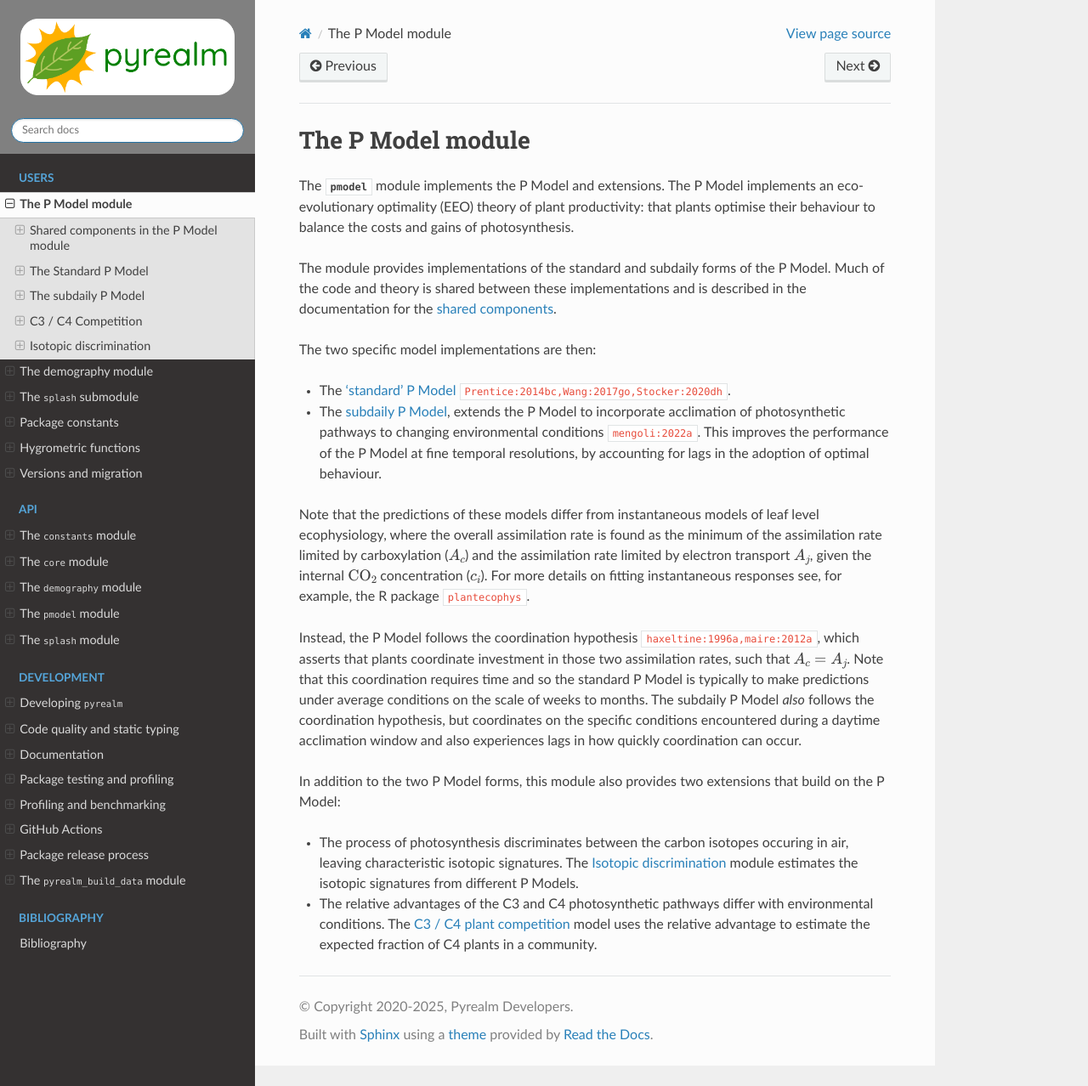
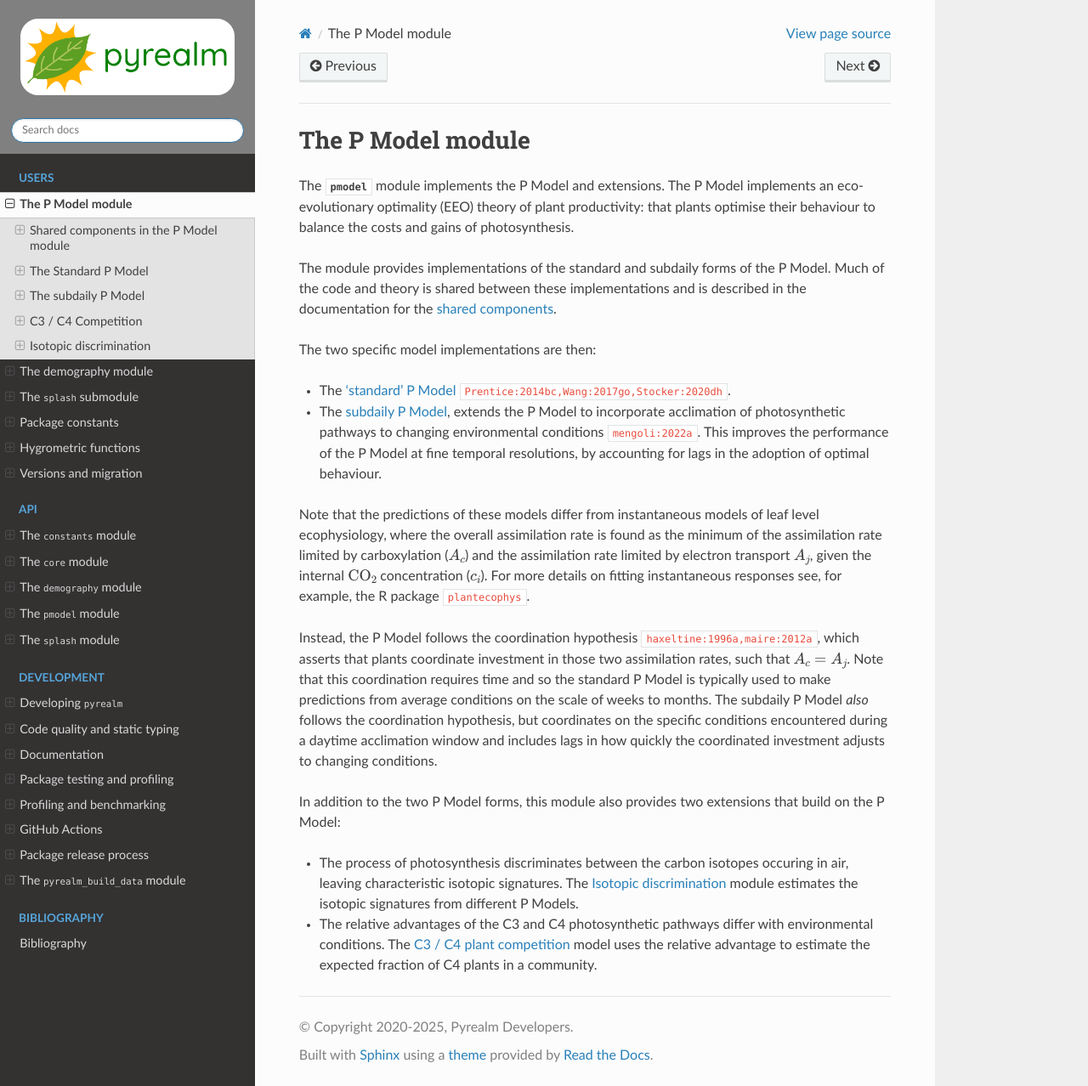
Before and after one commit to ImperialCollegeLondon/pyrealm, a Sphinx documentation site: the page built from docs/source/users/pmodel/module_overview.md, in a window 1280 px wide and 1278 px high. Shown: the whole window at 85% size. Built offline with Sphinx 7.4.7 and the Read the Docs theme 3.1.0, drawn with Linux system fonts in a browser that asks for light colours; cross-references to code outside the pages are shown as plain code; the version number is read from the project's files by our own code.

Commit message:
Review fixes

```diff
--- a/docs/source/users/pmodel/module_overview.md
+++ b/docs/source/users/pmodel/module_overview.md
@@ -51,11 +51,11 @@ details on fitting instantaneous responses see, for example, the R package
 Instead, the P Model follows the coordination hypothesis
 {cite}`haxeltine:1996a,maire:2012a`, which asserts that plants coordinate investment in
 those two assimilation rates, such that $A_c = A_j$. Note that this coordination
-requires time and so the standard P Model is typically to make predictions under average
-conditions on the scale of weeks to months. The subdaily P Model _also_ follows the
-coordination hypothesis, but coordinates on the specific conditions encountered during a
-daytime acclimation window and also experiences lags in how quickly coordination can
-occur.
+requires time and so the standard P Model is typically used to make predictions from
+average conditions on the scale of weeks to months. The subdaily P Model _also_ follows
+the coordination hypothesis, but coordinates on the specific conditions encountered
+during a daytime acclimation window and includes lags in how quickly the coordinated
+investment adjusts to changing conditions.
 
 In addition to the two P Model forms, this module also provides two extensions that
 build on the P Model:
```
Also changed, not shown: docs/source/users/pmodel/shared_components/soil_moisture.md (+1 -1 lines).
